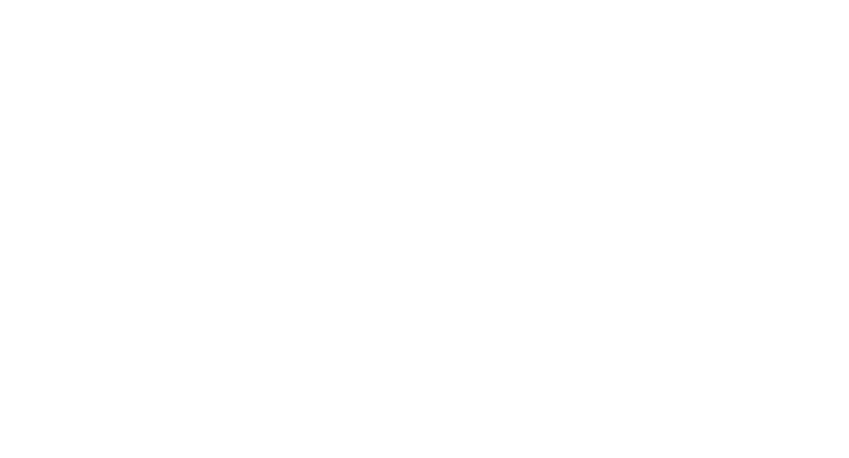
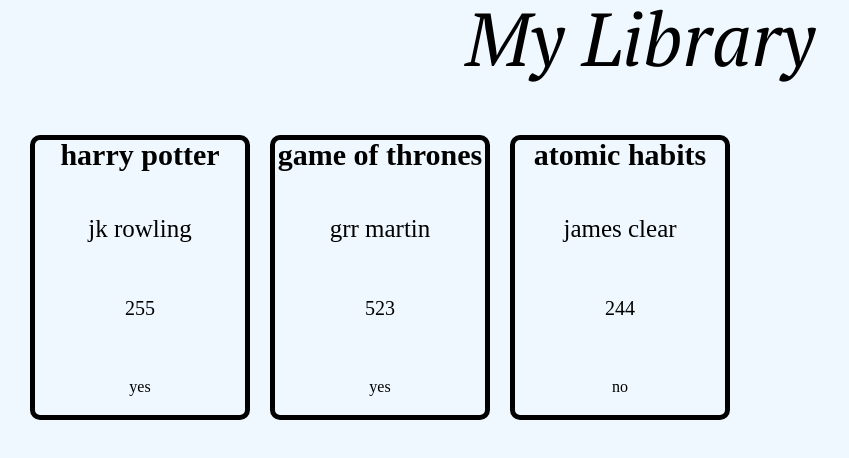
Before and after one commit to GuillermoC93/library, a plain HTML site: page index.html in a window 1280 px wide. Shown: the whole page, without its empty margins (0-849 px from the left). Drawn offline with Linux system fonts and the light colour scheme.

Commit message:
display for library array working fine

```diff
--- a/index.html
+++ b/index.html
@@ -5,9 +5,13 @@
   <meta http-equiv="X-UA-Compatible" content="IE=edge">
   <meta name="viewport" content="width=device-width, initial-scale=1.0">
   <link rel="stylesheet" href="styles/reset.css">
-  <title>Document</title>
+  <link rel="stylesheet" href="styles/styles.css">
+  <link href="https://fonts.googleapis.com/css2?family=PT+Serif:ital@1&display=swap" rel="stylesheet">
+  <title>My Library</title>
 </head>
 <body>
+  <h1>My Library</h1>
+  <div class="container"></div>
   <script src="scripts/scripts.js"></script>
 </body>
 </html>
--- a/scripts/scripts.js
+++ b/scripts/scripts.js
@@ -1,4 +1,23 @@
-let myLibrary = [];
+let myLibrary = [
+  {
+    title: "harry potter",
+    author: "jk rowling",
+    pages: 255,
+    read: "yes",
+  },
+  {
+    title: "game of thrones",
+    author: "grr martin",
+    pages: 523,
+    read: "yes",
+  },
+  {
+    title: "atomic habits",
+    author: "james clear",
+    pages: 244,
+    read: "no",
+  }
+];
 
 function Book (title, author, pages, read) {
   this.title = title
@@ -18,3 +37,35 @@
   myLibrary.push(new Book(title, author, pages, read))
   return
 }
+
+function displayBooks() {
+  const container = document.querySelector(".container");
+
+  myLibrary.forEach(book => {
+    const bookdiv = document.createElement("div");
+    const titlediv = document.createElement("div");
+    const authordiv = document.createElement("div");
+    const pagesdiv = document.createElement("div");
+    const readdiv = document.createElement("div");
+
+    titlediv.textContent = book.title
+    authordiv.textContent = book.author
+    pagesdiv.textContent = book.pages
+    readdiv.textContent = book.read
+
+    bookdiv.classList.toggle("book")
+    titlediv.classList.toggle("booktitle")
+    authordiv.classList.toggle("bookauthor")
+    pagesdiv.classList.toggle("bookpages")
+    readdiv.classList.toggle("bookread")
+
+    bookdiv.appendChild(titlediv)
+    bookdiv.appendChild(authordiv)
+    bookdiv.appendChild(pagesdiv)
+    bookdiv.appendChild(readdiv)
+
+    container.appendChild(bookdiv)
+  })
+}
+
+displayBooks()
--- /dev/null
+++ b/styles/styles.css
@@ -0,0 +1,49 @@
+body {
+  background-color: #F0F8FF;
+}
+
+h1 {
+  display: flex;
+  justify-content: center;
+  font-size: 75px;
+  font-family: 'PT Serif', serif;
+}
+
+.container {
+  display: flex;
+  flex-direction: row;
+  flex-wrap: wrap;
+  margin: 50px 20px 20px 20px;
+}
+
+.book {
+  display: flex;
+  flex-direction: column;
+  align-items: center;
+  justify-content: space-between;
+  width: 210px;
+  height: 275px;
+  border: 5px solid black;
+  border-radius: 10px;
+  margin: 10px;
+}
+
+.booktitle {
+  font-size: 30px;
+  font-weight: bold;
+  margin-bottom: 10px;
+}
+
+.bookauthor {
+  font-size: 25px;
+  margin-bottom: 20px;
+}
+
+.bookpages {
+  font-size: 20px;
+  margin-bottom: 25px;
+}
+
+.bookread {
+  margin-bottom: 20px;
+}
```
